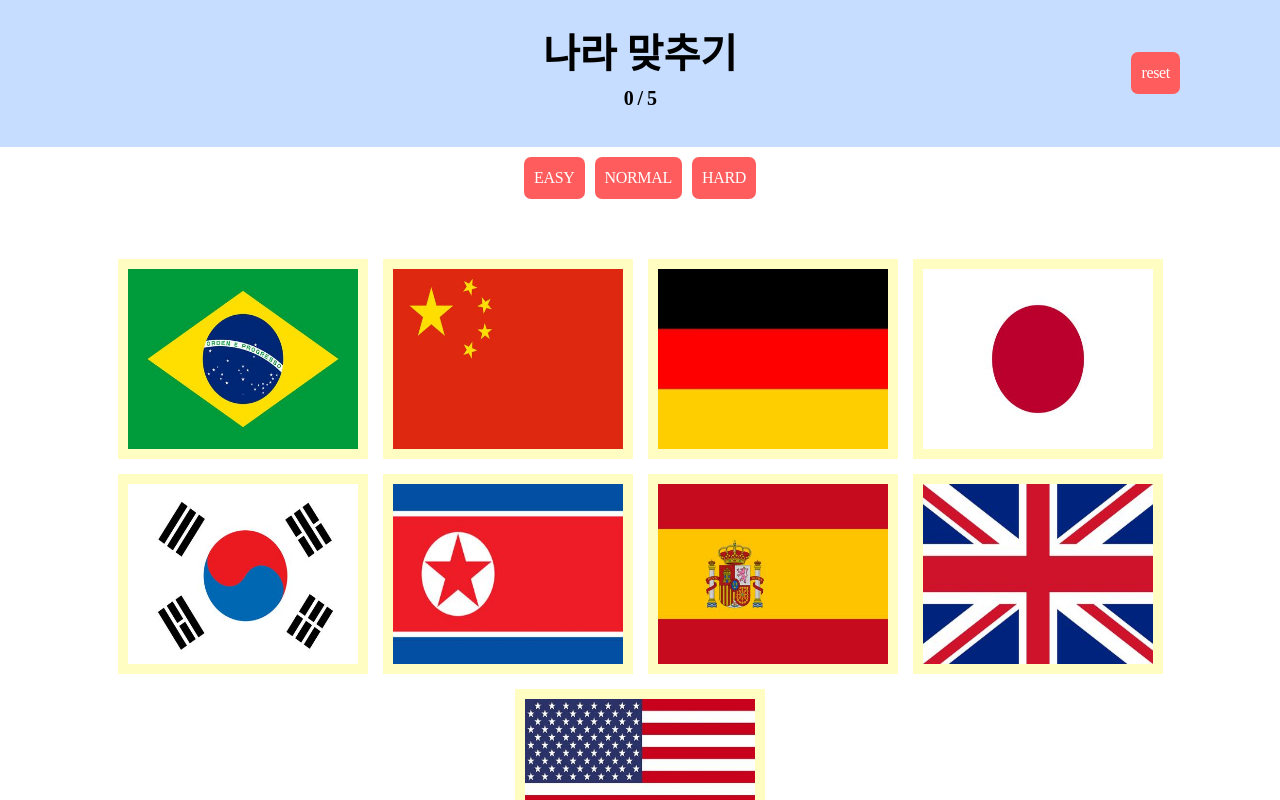
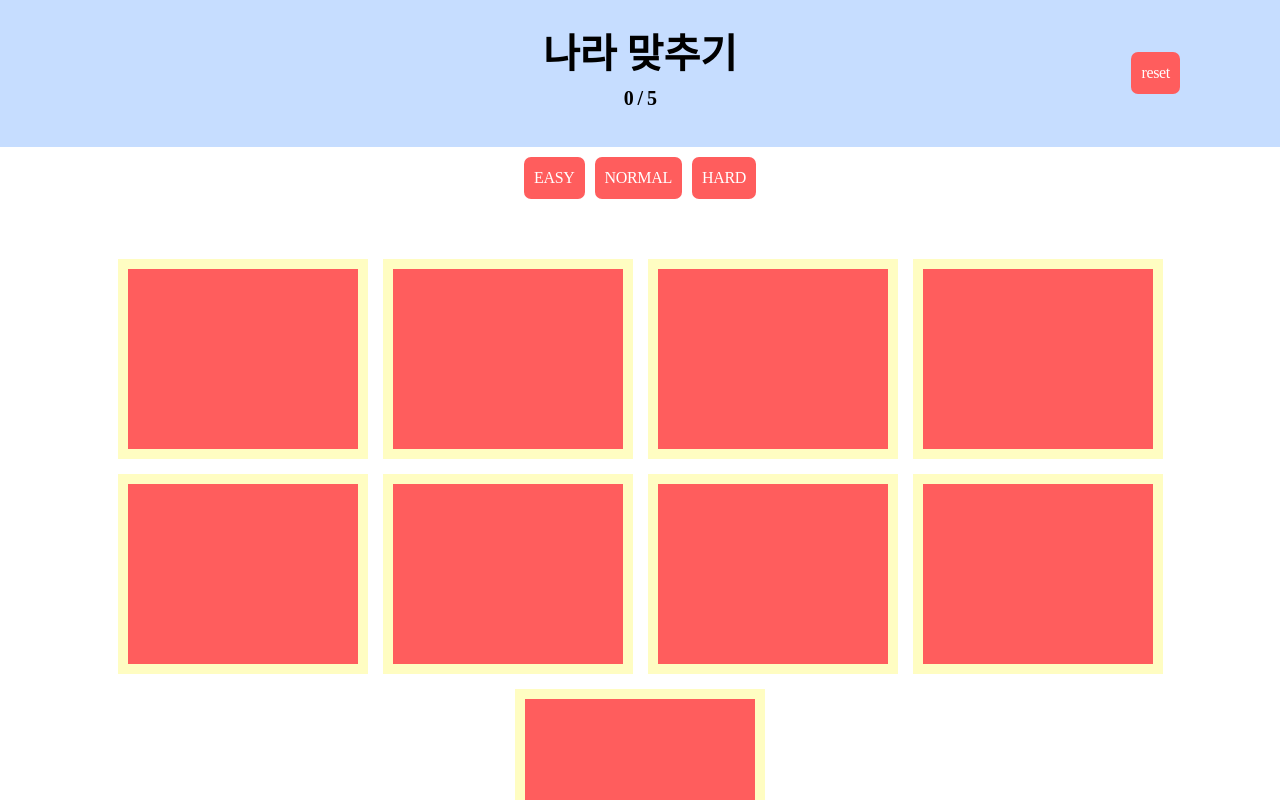
Before and after one commit to GO-SOPT-WEB/JaeWookJeong, a React (Vite) app in the folder week3/: page / in a window 1280 px wide. Built offline with nearby package versions, Linux system fonts and the light colour scheme.

Commit message:
feat : 카드 리스트에서 개별 클릭 기능 구현

```diff
--- a/week3/src/components/Item.tsx
+++ b/week3/src/components/Item.tsx
@@ -1,14 +1,28 @@
+import { useState } from "react";
 import styled from "styled-components";
 
 interface ItemProps {
+  idx: number;
   src: string;
   alt: string;
 }
 const Item = (props: ItemProps) => {
-  const { src, alt } = props;
+  const { idx, src, alt } = props;
+  const [isFliped, setIsFliped] = useState(Array(10).fill(false));
+  const copyFliped = [...isFliped];
+
+  const handleFlip = (id: number) => {
+    copyFliped[id] = !copyFliped[id];
+    setIsFliped(copyFliped);
+  };
+
   return (
     <Wrapper>
-      <Image src={src} alt={alt} />
+      {isFliped[idx - 1] ? (
+        <Image src={src} alt={alt} onClick={() => handleFlip(idx - 1)} />
+      ) : (
+        <NonFlip onClick={() => handleFlip(idx - 1)} />
+      )}
     </Wrapper>
   );
 };
@@ -25,3 +39,10 @@ const Image = styled.img`
   width: 100%;
   height: 100%;
 `;
+
+const NonFlip = styled.div`
+  width: 100%;
+  height: 100%;
+
+  background-color: ${({ theme }) => theme.colors.Color_Coral};
+`;
--- a/week3/src/components/ItemList.tsx
+++ b/week3/src/components/ItemList.tsx
@@ -2,11 +2,17 @@ import styled from "styled-components";
 import { Item } from ".";
 import ITEM_DATA from "../constants/ItemData";
 
-const ItemList = () => {
+interface ItemListProps {
+  mode: string;
+}
+
+const ItemList = (props: ItemListProps) => {
+  const { mode } = props;
+  console.log(mode);
   return (
     <Wrapper>
       {ITEM_DATA.map(({ src, alt, id }) => (
-        <Item key={id} src={src} alt={alt} />
+        <Item key={id} idx={id} src={src} alt={alt} />
       ))}
     </Wrapper>
   );
```
